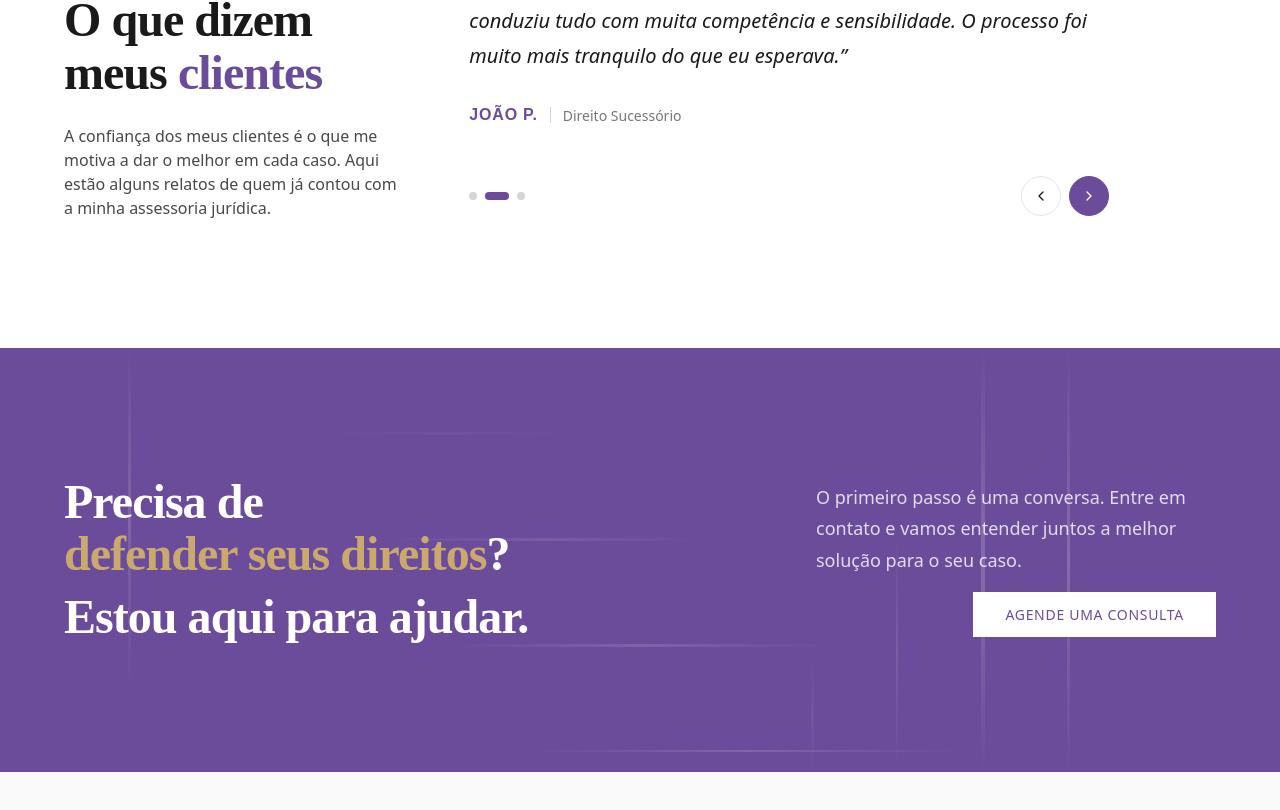
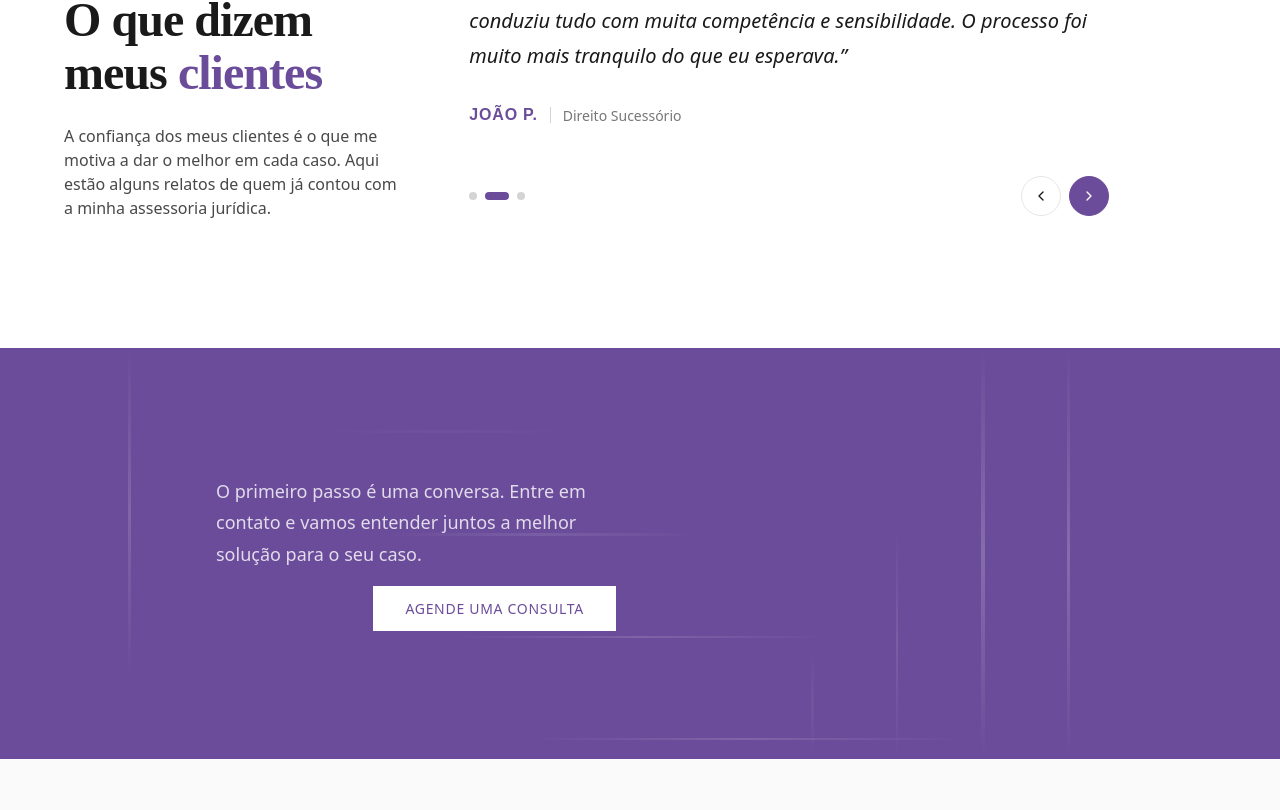
Before and after one commit to gpadova/larissa-website, a Next.js app: page / in a window 1280 px wide. Shown: the part 4787-5597 px from the top of the page. Built offline with nearby package versions, Linux system fonts and the light colour scheme.

Commit message:
fix: wording

```diff
--- a/src/components/cta-section.tsx
+++ b/src/components/cta-section.tsx
@@ -24,20 +24,6 @@ export function CTASection() {
           className="grid grid-cols-1 lg:grid-cols-2 items-center"
           style={{ gap: "var(--space-8)" }}
         >
-          <ScrollReveal animation="fade-up">
-            <h2 className="heading-2" style={{ color: "var(--color-white)" }}>
-              Precisa de
-              <span style={{ display: "block", height: "1.3em" }}>
-                <FlipWords
-                  words={FLIP_WORDS}
-                  duration={3000}
-                  style={{ color: "var(--color-gold)" }}
-                />
-                ?
-              </span>
-              Estou aqui para ajudar.
-            </h2>
-          </ScrollReveal>
 
           <ScrollReveal animation="fade-up" delay={150}>
             <div
```
